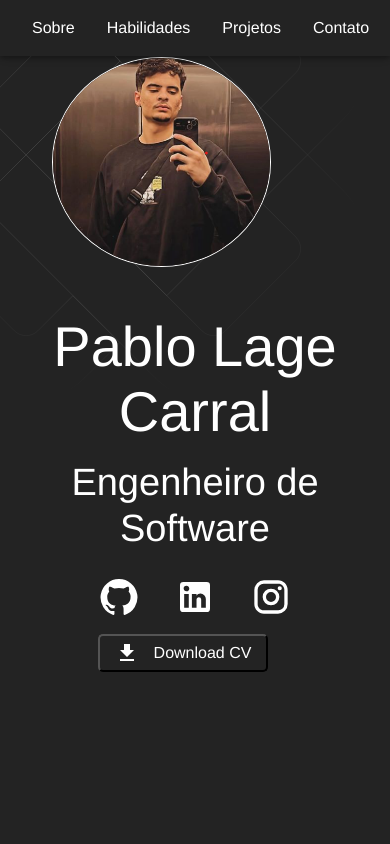
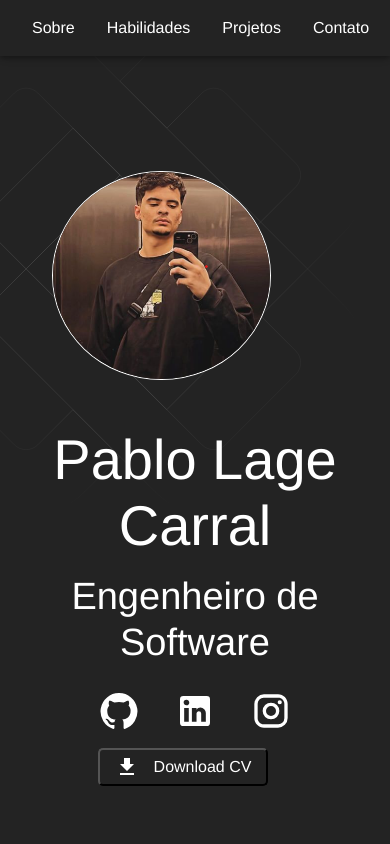
Before and after one commit to Pablo-Lage-Carral/pablo-portfolio, a React (Vite) app: page / in a window 390 px wide. Shown: the top 844 px of the page. Built offline with nearby package versions, Linux system fonts and the light colour scheme.

Commit message:
Teste no responsivo

```diff
--- a/src/pages/Home/Sections/Contate/Contate.tsx
+++ b/src/pages/Home/Sections/Contate/Contate.tsx
@@ -8,6 +8,7 @@ const Contate = () => {
     height: "100vh",
     padding: "50px",
     display: "flex",
+    flexDirection: "column", // Alinhamento vertical
     justifyContent: "center",
     alignItems: "center",
   });
@@ -19,6 +20,7 @@ const Contate = () => {
     borderRadius: "5px",
     boxShadow: "0 2px 10px rgba(0, 0, 0, 0.5)",
     width: "300px",
+    marginTop: "auto", // Move o formulário para o centro verticalmente
   });
 
   const Input = styled("input")({
@@ -39,16 +41,22 @@ const Contate = () => {
     minHeight: "100px", // Altura mínima
   });
 
-  const SubmitButton = styled(Input)( {
+  const SubmitButton = styled(Input)({
     backgroundColor: "white",
     color: "black",
     cursor: "pointer",
   });
 
+  const Title = styled("h1")({
+    alignSelf: "flex-start", // Alinha o título ao topo
+    marginBottom: "20px", // Espaçamento entre o título e o formulário
+    textAlign: "center"
+  });
+
   return (
     <StyledProjetos id="Contate">
+      <Title>Contate-me</Title>
       <FormContainer>
-        <h2>Contate-me</h2>
         <form>
           <label htmlFor="nome">Nome:</label>
           <Input type="text" id="nome" name="nome" required />
--- a/src/pages/Home/Sections/Hero/Hero.tsx
+++ b/src/pages/Home/Sections/Hero/Hero.tsx
@@ -1,37 +1,33 @@
-import { Box, Container, Grid, Link, Typography, styled } from "@mui/material"
-import Avatar from "../../../../assets/Images/image.png"
-import DownloadIcon from '@mui/icons-material/Download';
+import { Box, Container, Grid, Link, Typography, styled } from "@mui/material";
+import Avatar from "../../../../assets/Images/image.png";
+import DownloadIcon from "@mui/icons-material/Download";
 import StyledButton from "../../../../components/StyledButton/StyledButton";
 import { AnimatedBackground } from "../../../../components/AnimatedBackground/AnimatedBackground";
-import GitHubIcon from '@mui/icons-material/GitHub';
-import LinkedInIcon from '@mui/icons-material/LinkedIn';
-import InstagramIcon from '@mui/icons-material/Instagram';
+import GitHubIcon from "@mui/icons-material/GitHub";
+import LinkedInIcon from "@mui/icons-material/LinkedIn";
+import InstagramIcon from "@mui/icons-material/Instagram";
 
+const Hero = () => {
+  const StyledHero = styled("div")(({ theme }) => ({
+    backgroundColor: theme.palette.primary.main,
+    minHeight: "100vh", // Substituir height por minHeight para permitir expansão conforme necessário
+    width: "100%", // Ajustar para 100% da largura disponível
+    display: "flex",
+    alignItems: "center",
+    overflow: "hidden", // Evitar que o conteúdo ultrapasse a seção
+    [theme.breakpoints.up("xs")]: {
+      paddingTop: "1px",
+    },
+    [theme.breakpoints.up("md")]: {
+      paddingTop: "10px",
+    },
+  }));
 
-
-const   Hero = () => {
-
-    const StyledHero = styled("div")(({theme}) => ({
-        backgroundColor: theme.palette.primary.main,
-        height: "100dvh",
-        maxHeight: "100dvh",
-        width: "100dvw",
-        maxWidth: "100dvw",
-        display: "flex",
-        alignems: "center",
-        [theme.breakpoints.up("xs")]: { // celular
-            paddingTop: "1px"
-        },
-        [theme.breakpoints.up("md")]: { // desktop
-            paddingTop: "100px"
-        }
-    }))
-
-    const StyledImg = styled("img")(({theme}) => ({
+  const StyledImg = styled("img")(({ theme }) => ({
     width: "75%",
     borderRadius: "50%",
-        border: `1px solid ${theme.palette.primary.contrastText}`
-    }))
+    border: `1px solid ${theme.palette.primary.contrastText}`,
+  }));
 
   const StyledIconGitHub = styled("div")({
     display: "inline-block",
@@ -39,10 +35,10 @@ const   Hero = () => {
     borderRadius: "100%",
     transition: "background-color 1.0s ease, transform 1.0s ease", // Transição suave
 
-        '&:hover': {
-            backgroundColor: "black",  // Cor de fundo ao passar o mouse
-            transform: "scale(1.2)"    // Aumenta o ícone ao passar o mouse
-        }
+    "&:hover": {
+      backgroundColor: "black", // Cor de fundo ao passar o mouse
+      transform: "scale(1.2)", // Aumenta o ícone ao passar o mouse
+    },
   });
 
   const StyledIconLinkedin = styled("div")({
@@ -51,10 +47,10 @@ const   Hero = () => {
     borderRadius: "100%",
     transition: "background-color 1.0s ease, transform 1.0s ease", // Transição suave
 
-        '&:hover': {
-            backgroundColor: "blue",  // Cor de fundo ao passar o mouse
-            transform: "scale(1.2)"    // Aumenta o ícone ao passar o mouse
-        }
+    "&:hover": {
+      backgroundColor: "blue", // Cor de fundo ao passar o mouse
+      transform: "scale(1.2)", // Aumenta o ícone ao passar o mouse
+    },
   });
 
   const StyledIconInstagram = styled("div")({
@@ -63,91 +59,106 @@ const   Hero = () => {
     borderRadius: "100%",
     transition: "background-color 1.0s ease, transform 1.0s ease", // Transição suave
 
-        '&:hover': {
-            backgroundColor: "#E1306C",  // Cor de fundo ao passar o mouse
-            transform: "scale(1.2)"    // Aumenta o ícone ao passar o mouse
-        }
+    "&:hover": {
+      backgroundColor: "#E1306C", // Cor de fundo ao passar o mouse
+      transform: "scale(1.2)", // Aumenta o ícone ao passar o mouse
+    },
   });
-
-
 
   return (
     <>
       <StyledHero id="sobre">
         <Container maxWidth="lg">
           <Grid container spacing={5}>
-
             <Grid item xs={10} md={5}>
               <Box position="relative">
                 <Box position="absolute" width={"170%"} top={-150} right={-60}>
-                                <AnimatedBackground/>
-                            </Box >
+                  <AnimatedBackground />
+                </Box>
               </Box>
               <Box position="relative" textAlign="center">
-                            <StyledImg src={Avatar}/>
+                <StyledImg src={Avatar} />
               </Box>
-
             </Grid>
 
             <Grid item xs={12} md={7}>
-                        <Typography color="primary.contrastText" variant="h1" textAlign="center" pb={2}>Pablo Lage Carral</Typography>
-                        <Typography color="primary.contrastText" variant="h2" textAlign="center">Engenheiro de Software</Typography>
+              <Typography
+                color="primary.contrastText"
+                variant="h1"
+                textAlign="center"
+                pb={2}
+              >
+                Pablo Lage Carral
+              </Typography>
+              <Typography
+                color="primary.contrastText"
+                variant="h2"
+                textAlign="center"
+              >
+                Engenheiro de Software
+              </Typography>
 
               <Box display="flex" justifyContent="center" gap={2} mt={2}>
                 {/* GitHub Icon */}
                 <StyledIconGitHub>
-                                <Link href="https://github.com/Pablo-Lage-Carral" target="_blank" rel="noopener noreferrer">
-                                    <GitHubIcon style={{ fontSize: 40, color: 'white' }} />
+                  <Link
+                    href="https://github.com/Pablo-Lage-Carral"
+                    target="_blank"
+                    rel="noopener noreferrer"
+                  >
+                    <GitHubIcon style={{ fontSize: 40, color: "white" }} />
                   </Link>
                 </StyledIconGitHub>
 
                 <StyledIconLinkedin>
-
                   {/* LinkedIn Icon */}
-                                <Link href="https://www.linkedin.com/in/pablo-carral-806a88251/" target="_blank" rel="noopener noreferrer">
-                                    <LinkedInIcon style={{ fontSize: 40, color: 'white' }} />
+                  <Link
+                    href="https://www.linkedin.com/in/pablo-carral-806a88251/"
+                    target="_blank"
+                    rel="noopener noreferrer"
+                  >
+                    <LinkedInIcon style={{ fontSize: 40, color: "white" }} />
                   </Link>
                 </StyledIconLinkedin>
 
-
-
-
                 <StyledIconInstagram>
                   {/* Instagram Icon */}
-                            <Link href="https://www.instagram.com/pnl_pablo/?hl=en" target="_blank" rel="noopener noreferrer">
-                                <InstagramIcon style={{ fontSize: 40, color: 'white' }} />
+                  <Link
+                    href="https://www.instagram.com/pnl_pablo/?hl=en"
+                    target="_blank"
+                    rel="noopener noreferrer"
+                  >
+                    <InstagramIcon style={{ fontSize: 40, color: "white" }} />
                   </Link>
                 </StyledIconInstagram>
               </Box>
 
-
-                        <Grid container display="flex" justifyContent="center" spacing={3} pt={3}>
+              <Grid
+                container
+                display="flex"
+                justifyContent="center"
+                spacing={3}
+                pt={3}
+              >
                 <Grid>
                   <Link href="/cv_pablo_carral.pdf" download>
-                                <StyledButton onClick={function (): void {
+                    <StyledButton
+                      onClick={function (): void {
                         throw new Error("Function not implemented.");
-                                        } }>
+                      }}
+                    >
                       <DownloadIcon />
-                                    <Typography>
-                                        Download CV
-                                    </Typography>
+                      <Typography>Download CV</Typography>
                     </StyledButton>
                   </Link>
                 </Grid>
-
-                        </Grid>
-
-
               </Grid>
             </Grid>
+          </Grid>
+        </Container>
+      </StyledHero>
+    </>
+  );
+};
 
-
-            </Container>
-
-        </StyledHero>
-
-      </>
-    )
-  }
-
-  export default Hero
+export default Hero;
```
Lines whose indentation alone changed are shown as unchanged.
